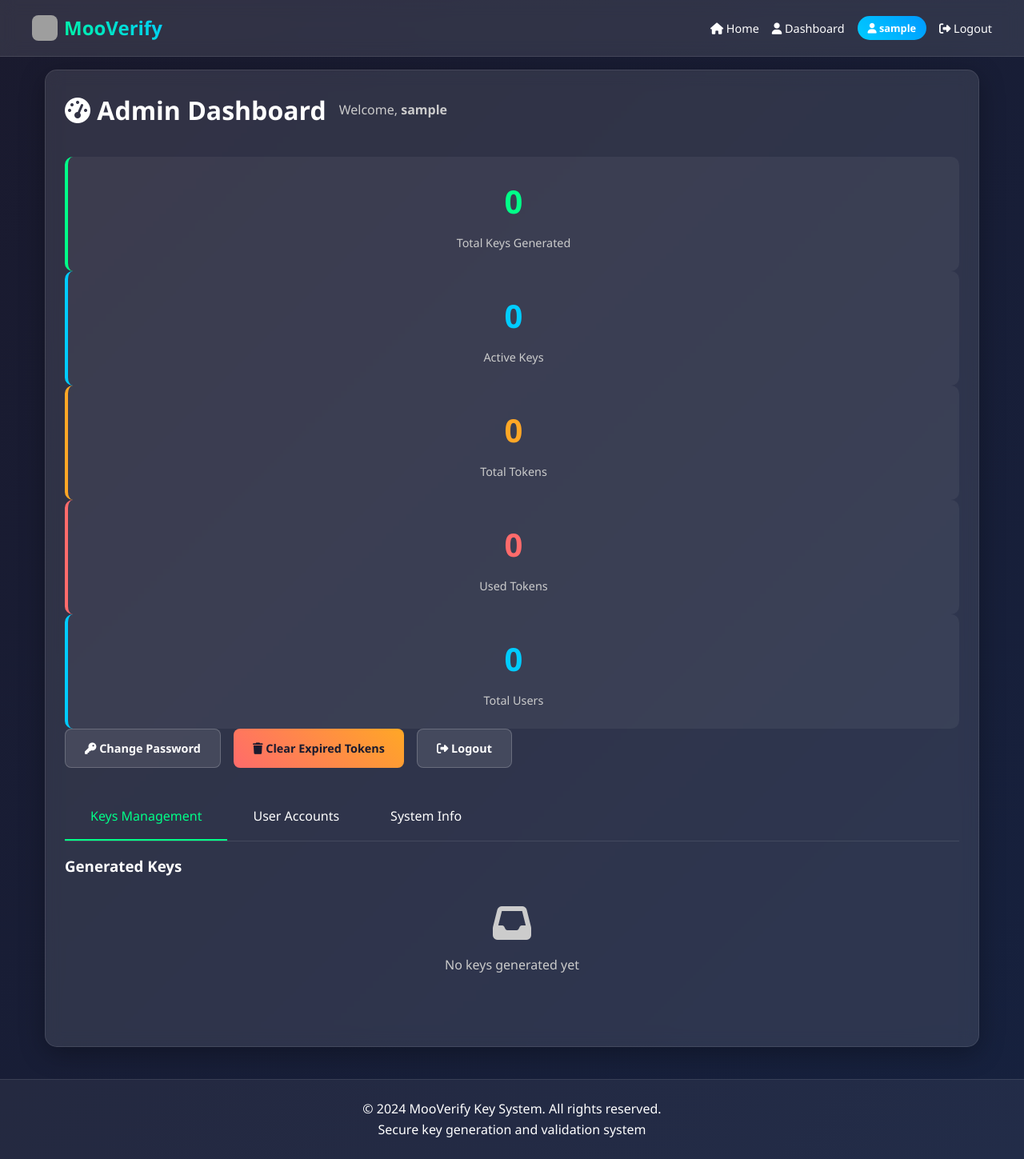
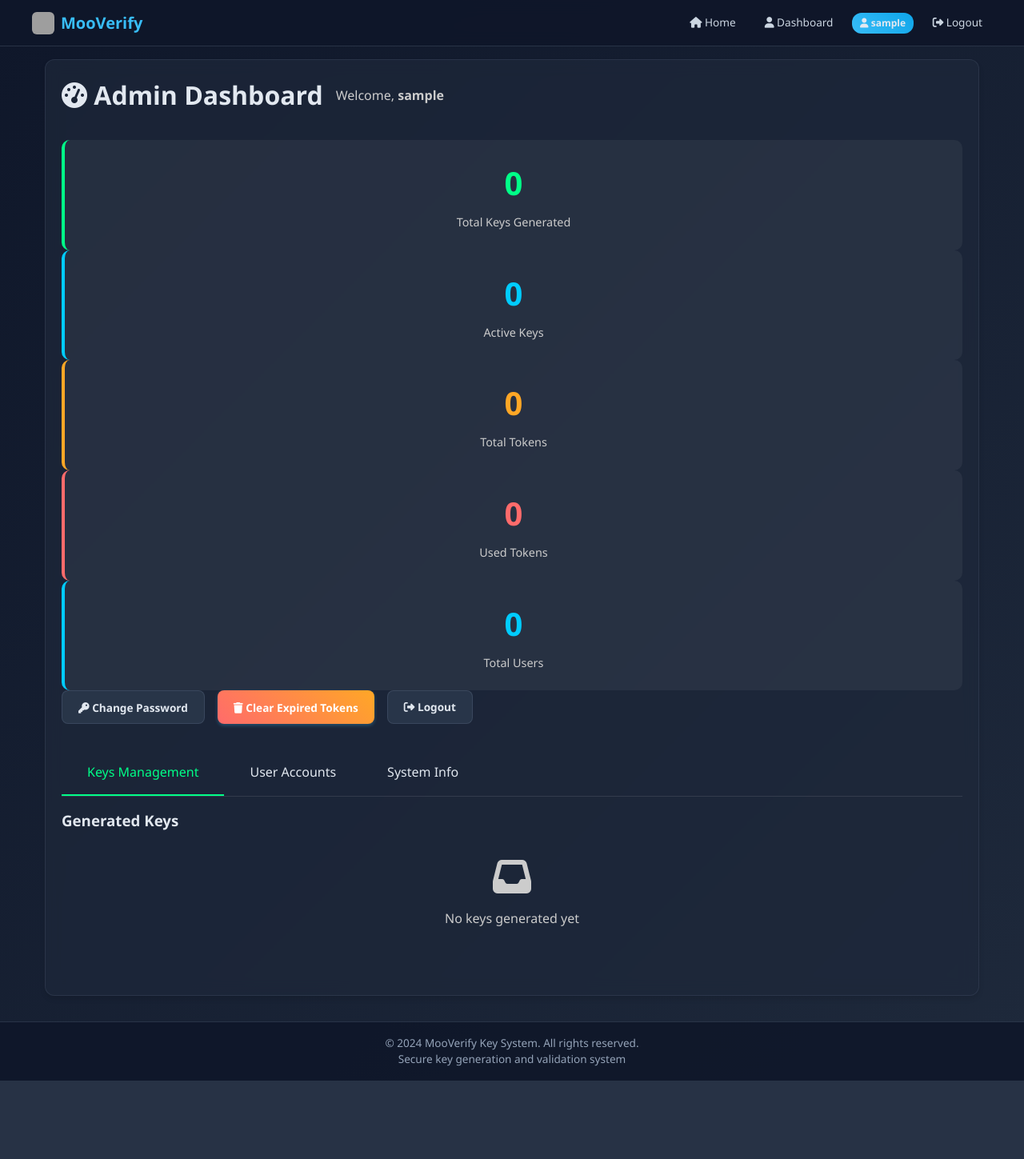
Before and after one commit to VortexBypass/Site, a Flask app: page /admin/dashboard in a window 1280 px wide. Shown: the whole page at 80% size. After the commit the page ends 1351 px from the top, so only its background shows below. Run offline with Flask 3, Linux system fonts and the light colour scheme; the visitor is signed in with stand-in values (Sample User, id 1); grey boxes are pictures that could not be loaded.

Commit message:
Update base.html

```diff
--- a/templates/base.html
+++ b/templates/base.html
@@ -31,19 +31,19 @@
         }
 
         body {
-            background: linear-gradient(135deg, #1a1a2e 0%, #16213e 100%);
-            color: #fff;
+            background: linear-gradient(135deg, #0f172a 0%, #1e293b 100%);
+            color: #e2e8f0;
             min-height: 100vh;
-            line-height: 1.6;
+            line-height: 1.5;
             display: flex;
             flex-direction: column;
         }
 
         .navbar {
-            background: rgba(255, 255, 255, 0.1);
+            background: rgba(15, 23, 42, 0.95);
             backdrop-filter: blur(10px);
-            padding: 1rem;
-            border-bottom: 1px solid rgba(255, 255, 255, 0.1);
+            padding: 0.75rem 1rem;
+            border-bottom: 1px solid rgba(100, 116, 139, 0.3);
             position: sticky;
             top: 0;
             z-index: 1000;
@@ -56,15 +56,13 @@
             justify-content: space-between;
             align-items: center;
             flex-wrap: wrap;
-            gap: 1rem;
+            gap: 0.75rem;
         }
 
         .logo {
-            font-size: 1.5rem;
+            font-size: 1.25rem;
             font-weight: bold;
-            background: linear-gradient(45deg, #00ff88, #00ccff);
-            -webkit-background-clip: text;
-            -webkit-text-fill-color: transparent;
+            color: #38bdf8;
             white-space: nowrap;
             display: flex;
             align-items: center;
@@ -72,47 +70,50 @@
         }
 
         .logo-img {
-            width: 32px;
-            height: 32px;
-            border-radius: 8px;
+            width: 28px;
+            height: 28px;
+            border-radius: 6px;
             object-fit: cover;
         }
 
         .nav-links {
             display: flex;
-            gap: 1rem;
+            gap: 0.75rem;
             align-items: center;
             flex-wrap: wrap;
         }
 
         .nav-links a {
-            color: #fff;
+            color: #cbd5e1;
             text-decoration: none;
-            transition: color 0.3s ease;
+            transition: all 0.2s ease;
             font-weight: 500;
-            font-size: 0.9rem;
+            font-size: 0.85rem;
             white-space: nowrap;
+            padding: 0.4rem 0.75rem;
+            border-radius: 6px;
         }
 
         .nav-links a:hover {
-            color: #00ff88;
+            color: #38bdf8;
+            background: rgba(56, 189, 248, 0.1);
         }
 
         .admin-badge {
-            background: linear-gradient(45deg, #ff6b6b, #ffa726);
-            padding: 0.3rem 0.8rem;
-            border-radius: 20px;
-            font-size: 0.8rem;
-            font-weight: bold;
+            background: linear-gradient(45deg, #f59e0b, #d97706);
+            padding: 0.25rem 0.6rem;
+            border-radius: 12px;
+            font-size: 0.75rem;
+            font-weight: 600;
             white-space: nowrap;
         }
 
         .user-badge {
-            background: linear-gradient(45deg, #00ccff, #0099ff);
-            padding: 0.3rem 0.8rem;
-            border-radius: 20px;
-            font-size: 0.8rem;
-            font-weight: bold;
+            background: linear-gradient(45deg, #38bdf8, #0ea5e9);
+            padding: 0.25rem 0.6rem;
+            border-radius: 12px;
+            font-size: 0.75rem;
+            font-weight: 600;
             white-space: nowrap;
         }
 
@@ -125,10 +126,12 @@
         }
 
         .footer {
-            background: rgba(255, 255, 255, 0.05);
-            padding: 1.5rem;
+            background: rgba(15, 23, 42, 0.9);
+            padding: 1rem;
             text-align: center;
-            border-top: 1px solid rgba(255, 255, 255, 0.1);
+            border-top: 1px solid rgba(100, 116, 139, 0.3);
+            font-size: 0.85rem;
+            color: #94a3b8;
         }
 
         .footer-content {
@@ -138,89 +141,94 @@
 
         .btn {
             display: inline-block;
-            padding: 0.75rem 1.5rem;
-            background: linear-gradient(45deg, #00ff88, #00ccff);
-            color: #1a1a2e;
+            padding: 0.6rem 1.25rem;
+            background: linear-gradient(45deg, #38bdf8, #0ea5e9);
+            color: white;
             text-decoration: none;
             border-radius: 8px;
-            font-weight: bold;
-            transition: all 0.3s ease;
+            font-weight: 600;
+            transition: all 0.2s ease;
             border: none;
             cursor: pointer;
             text-align: center;
-            font-size: 0.9rem;
+            font-size: 0.85rem;
+            box-shadow: 0 2px 4px rgba(56, 189, 248, 0.3);
         }
 
         .btn:hover {
-            transform: translateY(-2px);
-            box-shadow: 0 5px 15px rgba(0, 255, 136, 0.4);
+            transform: translateY(-1px);
+            box-shadow: 0 4px 8px rgba(56, 189, 248, 0.4);
         }
 
         .btn-secondary {
-            background: rgba(255, 255, 255, 0.1);
-            color: #fff;
-            border: 1px solid rgba(255, 255, 255, 0.2);
+            background: rgba(51, 65, 85, 0.6);
+            color: #e2e8f0;
+            border: 1px solid rgba(100, 116, 139, 0.3);
+            box-shadow: none;
         }
 
         .btn-secondary:hover {
-            background: rgba(255, 255, 255, 0.2);
-            box-shadow: 0 5px 15px rgba(255, 255, 255, 0.2);
+            background: rgba(71, 85, 105, 0.8);
+            box-shadow: 0 2px 4px rgba(0, 0, 0, 0.2);
         }
 
         .card {
-            background: rgba(255, 255, 255, 0.1);
+            background: rgba(30, 41, 59, 0.7);
             backdrop-filter: blur(10px);
-            border-radius: 15px;
-            padding: 1.5rem;
-            box-shadow: 0 8px 32px rgba(0, 0, 0, 0.3);
-            border: 1px solid rgba(255, 255, 255, 0.1);
-            margin-bottom: 1.5rem;
+            border-radius: 12px;
+            padding: 1.25rem;
+            box-shadow: 0 4px 6px rgba(0, 0, 0, 0.1);
+            border: 1px solid rgba(100, 116, 139, 0.2);
+            margin-bottom: 1rem;
             width: 100%;
         }
 
         .alert {
-            padding: 1rem;
+            padding: 0.75rem;
             border-radius: 8px;
-            margin: 1rem 0;
+            margin: 0.75rem 0;
+            font-size: 0.85rem;
         }
 
         .alert-error {
-            background: rgba(255, 100, 100, 0.2);
-            border: 1px solid rgba(255, 100, 100, 0.3);
-            color: #ff6b6b;
+            background: rgba(220, 38, 38, 0.1);
+            border: 1px solid rgba(220, 38, 38, 0.3);
+            color: #fca5a5;
         }
 
         .alert-success {
-            background: rgba(0, 255, 136, 0.2);
-            border: 1px solid rgba(0, 255, 136, 0.3);
-            color: #00ff88;
+            background: rgba(34, 197, 94, 0.1);
+            border: 1px solid rgba(34, 197, 94, 0.3);
+            color: #86efac;
         }
 
         .form-group {
-            margin-bottom: 1.5rem;
+            margin-bottom: 1rem;
         }
 
         .form-group label {
             display: block;
-            margin-bottom: 0.5rem;
+            margin-bottom: 0.4rem;
             font-weight: 500;
+            font-size: 0.9rem;
+            color: #e2e8f0;
         }
 
         .form-control {
             width: 100%;
-            padding: 0.75rem;
-            background: rgba(255, 255, 255, 0.1);
-            border: 1px solid rgba(255, 255, 255, 0.2);
-            border-radius: 8px;
-            color: #fff;
-            font-size: 1rem;
-            transition: all 0.3s ease;
+            padding: 0.6rem;
+            background: rgba(30, 41, 59, 0.8);
+            border: 1px solid rgba(100, 116, 139, 0.4);
+            border-radius: 6px;
+            color: #e2e8f0;
+            font-size: 0.9rem;
+            transition: all 0.2s ease;
         }
 
         .form-control:focus {
             outline: none;
-            border-color: #00ff88;
-            box-shadow: 0 0 10px rgba(0, 255, 136, 0.3);
+            border-color: #38bdf8;
+            box-shadow: 0 0 0 2px rgba(56, 189, 248, 0.2);
         }
 
         @media (max-width: 768px) {
```
Also changed, not shown: other parts of templates/base.html (+35 -24 lines).
